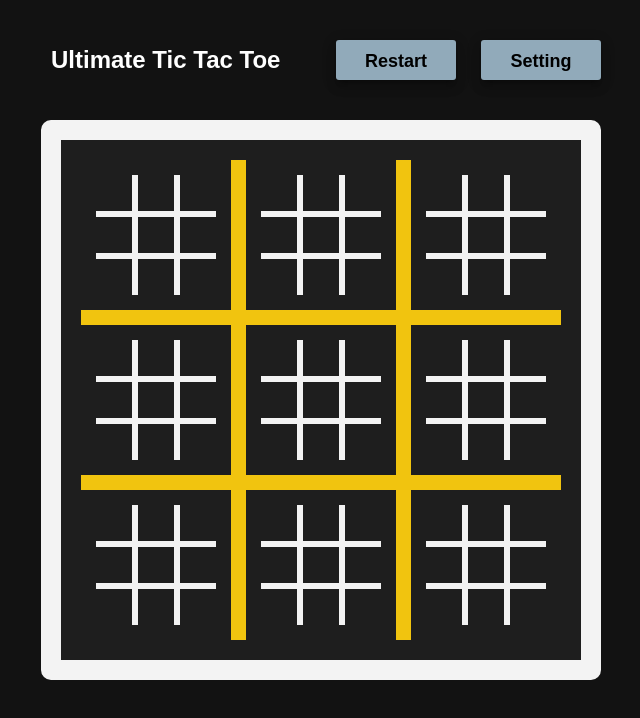
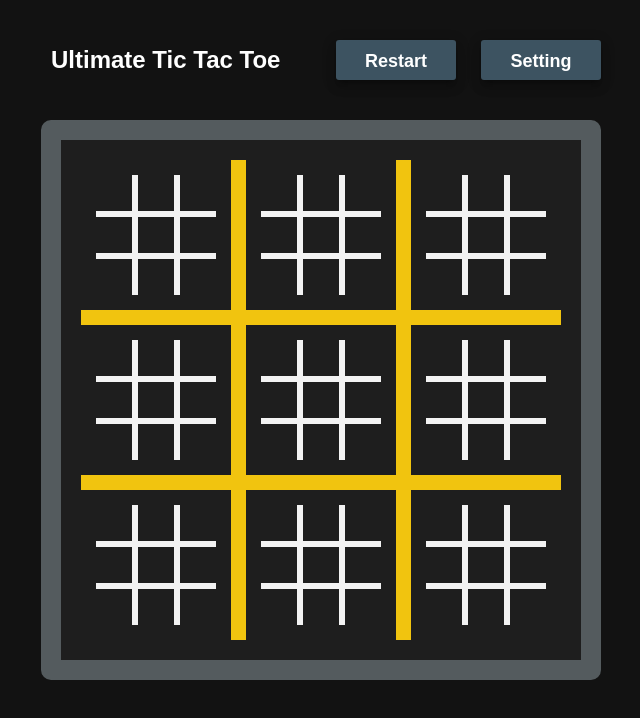
Before and after one commit to proZap/Ultimate-tic-tac-toe, a plain HTML site: page index.html in a window 1280 px wide. Shown: the whole page, without its empty margins (319-959 px from the left). Drawn offline with Linux system fonts and the light colour scheme.

Commit message:
Update style.css

```diff
--- a/css/style.css
+++ b/css/style.css
@@ -39,20 +39,19 @@ h1.title {
 }
 
 a {
-    color: #ffffff;
     font-weight: bold;
     border-radius: 0;
     text-decoration: underline;
     cursor: pointer;
     width: 120px;
     display: inline-block;
-    background: #91aaba;
+    background: #3d5361;
     border-radius: 3px;
     text-decoration: none;
     box-shadow: 0px 5px 5px -3px rgba(0, 0, 0, 0.2),
     0px 8px 10px 1px rgba(0, 0, 0, 0.14),
     0px 3px 14px 2px rgba(0, 0, 0, 0.12);
-    color: #000000;
+    color: #ffffff;
     height: 40px;
     line-height: 42px;
     text-align: center;
@@ -71,7 +70,7 @@ a {
     height: 520px;
     border-style: solid;
     border-width: 20px;
-    border-color: #f3f3f3;
+    border-color: #545b5e;
     background: #1e1e1e;
     border-radius: 10px;
     position: relative;
```
